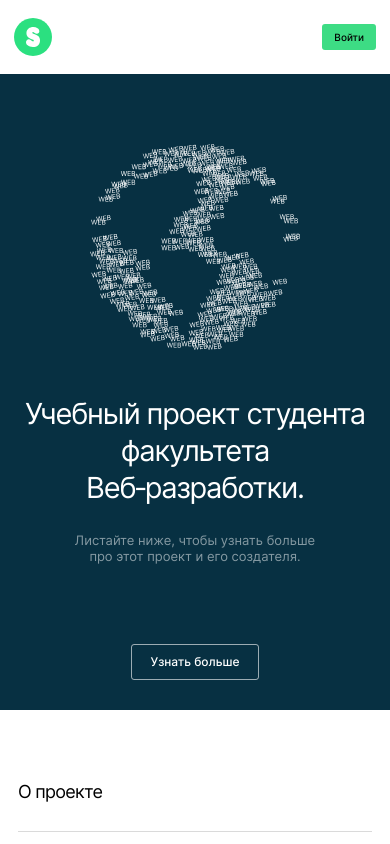
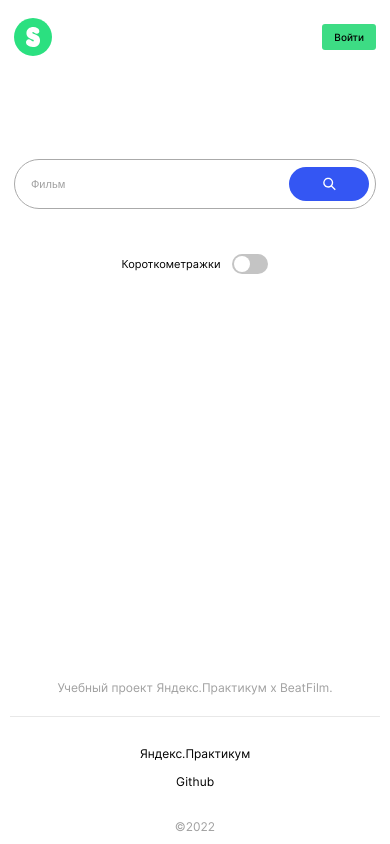
Before and after one commit to AlexanderLoginov713/movies-explorer-frontend, a React (Create React App) app: page /movies in a window 390 px wide. Shown: the top 844 px of the page. Built offline with nearby package versions, Linux system fonts and the light colour scheme.

Commit message:
feature: add SearchForm component

```diff
--- a/package.json
+++ b/package.json
@@ -22,7 +22,6 @@
     "test": "react-scripts test",
     "eject": "react-scripts eject"
   },
-
   "browserslist": {
     "production": [
       ">0.2%",
--- a/src/components/App/App.js
+++ b/src/components/App/App.js
@@ -1,7 +1,10 @@
 import React from 'react';
 import Main from "../Main/Main";
 import Header from '../Header/Header';
+import Movies from '../Movies/Movies.jsx';
+import Footer from '../Footer/Footer';
 import './app.css';
+import { Route, Routes } from 'react-router-dom';
 
 function app() {
   return (
@@ -10,10 +13,19 @@ function app() {
 
       <Header />
 
-      <Main />
+        <Routes>
+          <Route exact path='/' element={<Main />} />
 
+          <Route exact path='/movies' element={<Movies />} />
+
+          <Route exact path='/' element={<Footer />} />
+          <Route exact path='/movies' element={<Footer />} />
+          <Route exact path='/saved-movies' element={<Footer />} />
+
+        </Routes>
+
+      <Footer />
     </section >
-
   );
 }
 
--- a/src/components/Hamburger/Hamburger.jsx
+++ b/src/components/Hamburger/Hamburger.jsx
@@ -4,7 +4,7 @@ import { useEffect } from 'react';
 
 export default function Hamburger({ isBurgerOpened, onClickBurger }) {
 
-  const isMobile = useMediaQuery({ query: `(max-width: 768px)` });
+  const isMobile = useMediaQuery({ query: `(max-width: 790px)` });
 
   function handleOnClickBurger() {
     onClickBurger();
--- /dev/null
+++ b/src/components/Movies/Movies.css
@@ -0,0 +1,7 @@
+.movies {
+  background-color: #FFFFFF;
+  display: flex;
+  flex-direction: column;
+  align-items: center;
+  width: 100%;
+}
--- /dev/null
+++ b/src/components/Movies/Movies.jsx
@@ -0,0 +1,14 @@
+import React from "react";
+import './Movies.css';
+
+import SearchForm from "./SearchForm/SearchForm";
+
+export default function Movies() {
+
+  return (
+    <main className="movies">
+      <SearchForm />
+
+    </main>
+  );
+}
--- /dev/null
+++ b/src/components/Movies/SearchForm/SearchForm.css
@@ -0,0 +1,100 @@
+.search {
+  max-width: 1280px;
+  width: 100%;
+  padding: 57px 70px 49px;
+  display: flex;
+  box-sizing: border-box;
+}
+
+.search__form {
+  width: 100%;
+  position: relative;
+}
+
+.search__input {
+  width: 100%;
+  text-align: left;
+  background-color: transparent;
+  border: none;
+  border: 1px solid #AAAAAA;
+  border-radius: 50px;
+  color: #fff;
+  font-weight: 500;
+  font-size: 14px;
+  line-height: 18px;
+  box-sizing: border-box;
+  padding: 15px 0 15px 22px;
+}
+
+.search__input::placeholder {
+  color: #A0A0A0;
+}
+
+.search__error {
+  font-weight: 400;
+  font-size: 11px;
+  line-height: 1.2;
+  color: #ee3465;
+  position: absolute;
+  top: 70px;
+  left: 0;
+}
+
+.search__button {
+  border: none;
+  background-color: #3456F3;
+  background-image: url('../../../images/find-btn.svg');
+  background-position: center;
+  background-repeat: no-repeat;
+  background-size: 22px 22px;
+  box-sizing: border-box;
+  width: 80px;
+  height: 34px;
+  position: absolute;
+  top: -9px;
+  right: 7px;
+  border-radius: 48px;
+  transform: translateY(50%);
+  transition: all .3s ease;
+  cursor: pointer;
+}
+
+.search__button:hover {
+  opacity: .6;
+}
+
+@media screen and (max-width: 790px) {
+  .search {
+    padding: 73px 30px 61px;
+    display: flex;
+    flex-direction: column;
+    align-items: center;
+    justify-content: space-between;
+  }
+}
+
+@media screen and (max-width: 400px) {
+  .search {
+    padding: 85px 14px 50px;
+  }
+
+  .search__input {
+    font-size: 11px;
+    line-height: 18px;
+    padding-left: 0;
+    padding: 15px 0 15px 16px;
+  }
+
+  .search__button {
+    top: -9px;
+  }
+
+  .search__form::before {
+    content: none;
+  }
+
+  .search__error {
+    font-size: 10px;
+    top: 60px;
+  }
+}
--- /dev/null
+++ b/src/components/Movies/SearchForm/SearchForm.jsx
@@ -0,0 +1,24 @@
+import React from "react";
+import ToggleSwitch from "../ToggleSwitch/ToggleSwitch";
+import './SearchForm.css';
+
+export default function SearchForm() {
+
+  return (
+    <section className="search">
+      <form className="search__form" name="search" noValidate >
+        <input
+          className="search__input"
+          name="search"
+          type="text"
+          placeholder="Фильм"
+          autoComplete="off"
+          required
+        />
+        <span className="search__error"></span>
+        <button className="search__button" type="submit"></button>
+      </form>
+      <ToggleSwitch />
+    </section>
+  )
+}
--- /dev/null
+++ b/src/components/Movies/ToggleSwitch/ToggleSwitch.css
@@ -0,0 +1,80 @@
+.toggle-switch {
+  margin-left: 48px;
+  display: flex;
+  justify-content: space-between;
+  align-items: center;
+  gap: 12px;
+}
+
+.toggle-switch__label {
+  margin: 0;
+  font-size: 13px;
+  line-height: 18px;
+}
+
+.toggle-switch__checkbox {
+  margin: 0;
+  position: relative;
+  top: 0;
+  left: 0;
+  width: 36px;
+  height: 20px;
+  border-radius: 20px;
+  outline: none;
+  background-color: #C4C4C4;
+  cursor: pointer;
+  transition-timing-function: ease-in-out;
+  transition-duration: 0.2s;
+  appearance: none;
+}
+
+.toggle-switch__checkbox::after {
+  position: absolute;
+  top: 2px;
+  left: 2px;
+  width: 16px;
+  height: 16px;
+  border-radius: 50%;
+  background-color: #ffffff;
+  content: "";
+  transition: left 0.2s;
+}
+
+.toggle-switch__checkbox:hover::after {
+  box-shadow: 0px 2px 6px rgba(255, 255, 255, 0);
+}
+
+.toggle-switch__checkbox:checked {
+  background-color: #2BE080;
+}
+
+.toggle-switch__checkbox:checked::after {
+  position: absolute;
+  top: 2px;
+  left: 18px;
+  width: 16px;
+  height: 16px;
+  border-radius: 50%;
+  background-color: #fff;
+  content: "";
+}
+
+
+@media screen and (max-width: 790px) {
+  .toggle-switch {
+    margin: 0;
+    margin-top: 38px;
+  }
+}
+
+@media screen and (max-width: 400px) {
+  .toggle-switch {
+    margin: 0;
+    margin-top: 45px;
+  }
+
+  .toggle-switch__label {
+    font-size: 11px;
+    line-height: 18px;
+  }
+}
--- /dev/null
+++ b/src/components/Movies/ToggleSwitch/ToggleSwitch.jsx
@@ -0,0 +1,17 @@
+import React from "react";
+import "./ToggleSwitch.css";
+
+function ToggleSwitch() {
+return (
+  <div className="toggle-switch">
+    <label className="toggle-switch__label">Короткометражки</label>
+    <input
+      type="checkbox"
+      className="toggle-switch__checkbox"
+      name="toggleSwitch"
+      id="toggleSwitch"
+    />
+  </div>
+);
+}
+export default ToggleSwitch;
--- a/src/index.js
+++ b/src/index.js
@@ -1,11 +1,11 @@
 import React from "react";
-import ReactDOM from "react-dom";
+import * as ReactDOMClient from 'react-dom/client';
 import "./index.css";
 import App from "./components/App/app";
 import reportWebVitals from "./reportWebVitals";
 import { BrowserRouter } from "react-router-dom";
 
-const root = ReactDOM.createRoot(document.getElementById('root'));
+const root = ReactDOMClient.createRoot(document.getElementById('root'));
 root.render(
   <BrowserRouter>
     <React.StrictMode>
```
Also changed, not shown: src/images/find-btn.svg (added).
